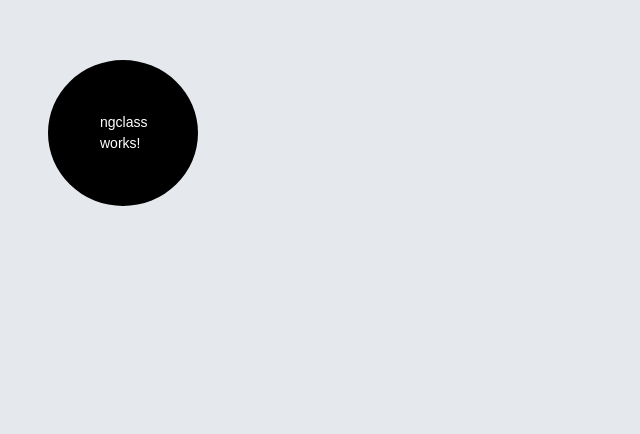
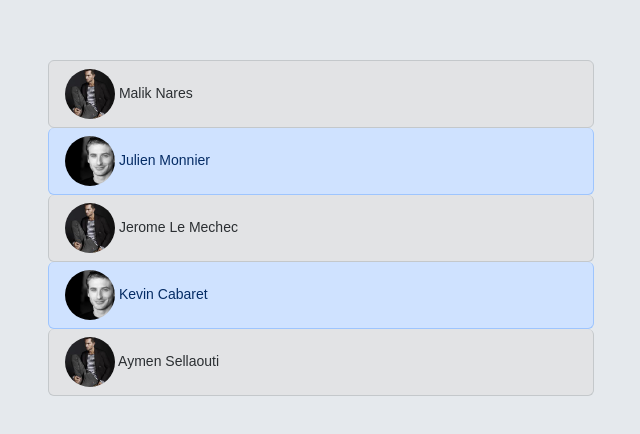
Before and after one commit to aymensellaouti/ngM2i10626, an Angular app: page / in a window 1280 px wide. Shown: the top 434 px of the page, without its empty margins (34-674 px from the left). Built offline with nearby package versions, Linux system fonts and the light colour scheme.

Commit message:
striped list des des cvs avec class directive and $odd et $even

```diff
--- a/src/app/app.html
+++ b/src/app/app.html
@@ -1 +1 @@
-<app-ngclass/>
+<app-cv-page/>
--- a/src/app/cv/cvs-list/cvs-list.html
+++ b/src/app/cv/cvs-list/cvs-list.html
@@ -1,6 +1,12 @@
 <ol class="list-group">
   @for (cv of cvs(); track cv.id) {
-   <li class="list-group list-group-item">
+   <li
+    class="list-group list-group-item"
+    [class]="{
+      'list-group-item-primary': $odd,
+      'list-group-item-secondary': $even
+    }"
+    >
     <app-cv-item [cv]="cv" (selectCv)="forwardCv.emit($event)" />
    </li>
   }
```
